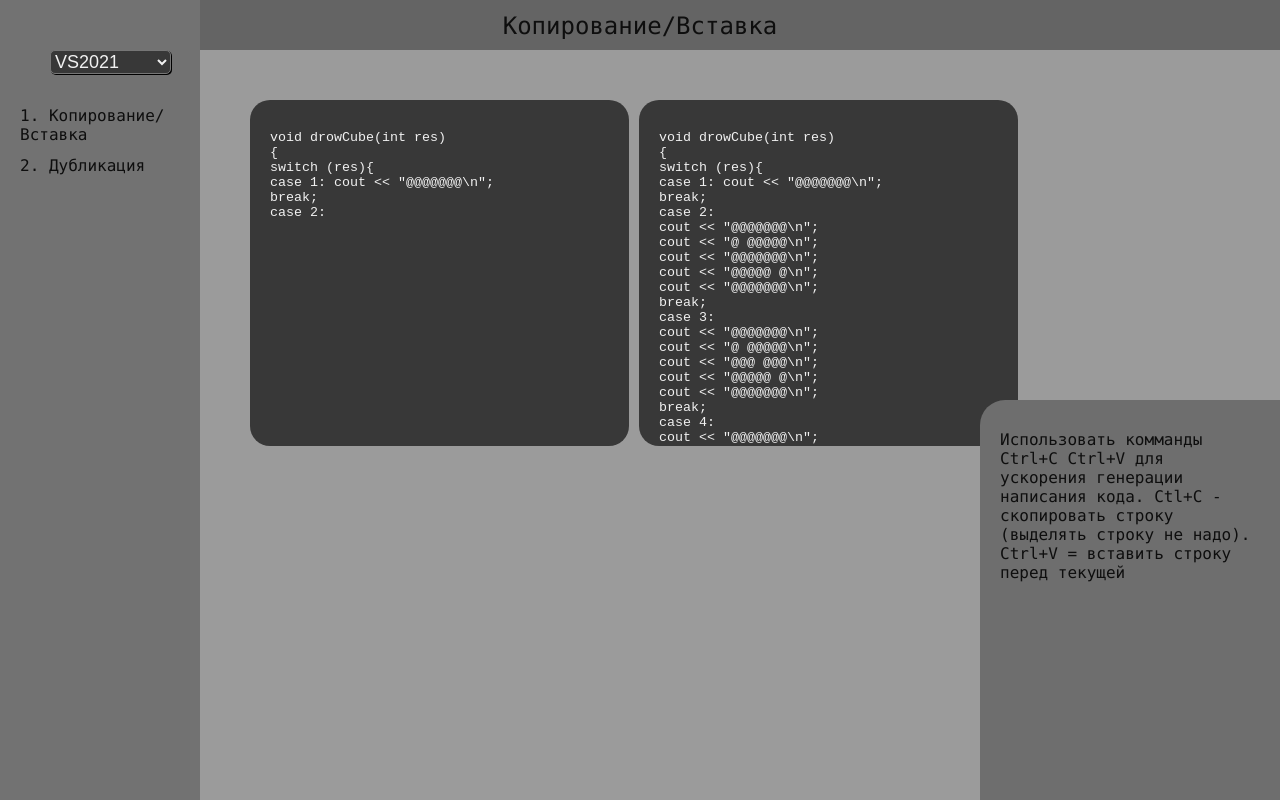
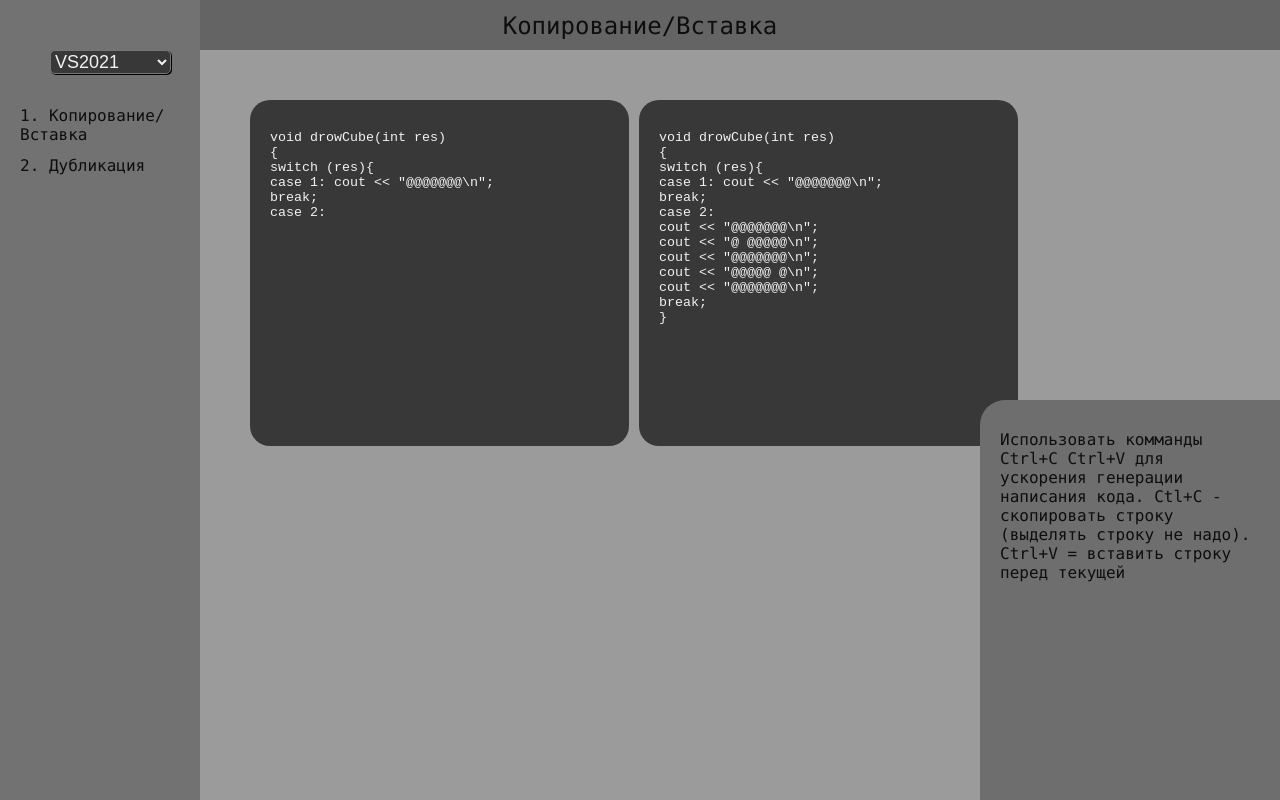
Before and after one commit to ankkarp/typing-trainer, a Next.js app in the folder frontend/: page / in a window 1280 px wide. Built offline with nearby package versions, Linux system fonts and the light colour scheme.

Commit message:
fixed some errors, emitted some example data

```diff
--- /dev/null
+++ b/frontend/components/CodeExample.js
@@ -0,0 +1,18 @@
+import cl from "../styles/CodeExample.module.css";
+
+/**
+ * Окно ввода тренажера / требуемого кода
+ */
+const CodeExample = ({ exampleCode }) => {
+  return (
+    <textarea
+      className={cl.code}
+      type="text"
+      value={exampleCode}
+      placeholder={exampleCode}
+      disabled
+    />
+  );
+};
+
+export default CodeExample;
--- a/frontend/components/CodeInput.js
+++ b/frontend/components/CodeInput.js
@@ -5,21 +5,19 @@ import { useEffect } from "react";
 /**
  * Окно ввода тренажера / требуемого кода
  */
-const CodeInput = ({ initCode, desiredCode, disabled }) => {
-  const [code, setCode] = useState(initCode);
+const CodeInput = ({ defaultCode, exampleCode, disabled }) => {
+  const [code, setCode] = useState(defaultCode);
 
   useEffect(() => {
-    setCode(initCode);
-  }, [initCode]);
-
-  // console.log(initCode);
+    setCode(defaultCode);
+  }, [defaultCode]);
 
   return (
     <textarea
-      id={cl.code}
+      className={cl.code}
       type="text"
       value={code}
-      placeholder={desiredCode}
+      placeholder={exampleCode}
       onChange={(e) => setCode(e.target.value)}
       disabled={disabled}
     />
--- a/frontend/components/SideBar.js
+++ b/frontend/components/SideBar.js
@@ -14,7 +14,7 @@ const SideBar = ({ themes, setCur, data }) => {
       </select>
       <ul className={cl.list}>
         {themes.map((theme, index) => (
-          <li>
+          <li key={index}>
             <a
               onClick={(e) =>
                 setCur(
--- a/frontend/pages/index.js
+++ b/frontend/pages/index.js
@@ -5,6 +5,7 @@ import { useState } from "react";
 import path from "path";
 import Task from "../components/Task";
 import cl from "../styles/Home.module.css";
+import CodeExample from "../components/CodeExample";
 
 /**
  * Главная страница
@@ -14,17 +15,17 @@ export default function Home() {
   const data = [
     {
       theme: "Копирование/Вставка",
-      init_code:
+      defaultCode:
         'void drowCube(int res)\n{\nswitch (res){\ncase 1: cout << "@@@@@@@\\n"; \nbreak; \ncase 2: \n',
-      desired_code:
-        'void drowCube(int res)\n{\nswitch (res){\ncase 1: cout << "@@@@@@@\\n"; \nbreak; \ncase 2: \ncout << "@@@@@@@\\n"; \ncout << "@ @@@@@\\n"; \ncout << "@@@@@@@\\n"; \ncout << "@@@@@ @\\n"; \ncout << "@@@@@@@\\n"; \nbreak; \ncase 3: \ncout << "@@@@@@@\\n"; \ncout << "@ @@@@@\\n"; \ncout << "@@@ @@@\\n"; \ncout << "@@@@@ @\\n"; \ncout << "@@@@@@@\\n"; \nbreak; \ncase 4: \ncout << "@@@@@@@\\n"; \ncout << "@ @@@ @\\n"; \ncout << "@@@@@@@\\n"; \ncout << "@ @@@ @\\n"; \ncout << "@@@@@@@\\n"; \nbreak; \ncase 5: \ncout << "@@@@@@@\\n"; \ncout << "@ @@@ @\n"; \ncout << "@@@ @@@\n"; \ncout << "@ @@@ @\n"; \ncout << "@@@@@@@\n"; \nbreak; \ncase 6: \ncout << "@@@@@@@\n"; \ncout << "@ @ @ @\\n"; \ncout << "@@@@@@@\\n"; \ncout << "@ @ @ @\\n"; \ncout << "@@@@@@@\\n\\n"; \nbreak; \n} \n}',
+      exampleCode:
+        'void drowCube(int res)\n{\nswitch (res){\ncase 1: cout << "@@@@@@@\\n"; \nbreak; \ncase 2: \ncout << "@@@@@@@\\n"; \ncout << "@ @@@@@\\n"; \ncout << "@@@@@@@\\n"; \ncout << "@@@@@ @\\n"; \ncout << "@@@@@@@\\n"; \nbreak; \n}',
       task: "Использовать комманды Ctrl+C Ctrl+V для ускорения генерации написания кода.\nCtl+C - скопировать строку (выделять строку не надо).\nCtrl+V = вставить строку перед текущей",
     },
     {
       theme: "Дубликация",
-      init_code:
+      defaultCode:
         'void drowCube(int res)\n{\nswitch (res){\ncase 1: cout << "@@@@@@@\\n"; \nbreak; \ncase 2: cout << "@@@@@@@\\n";',
-      desired_code:
+      exampleCode:
         'void drowCube(int res)\n{\nswitch (res){\ncase 1: cout << "@@@@@@@\\n"; \nbreak; \ncase 2: \ncout << "@@@@@@@\\n"; \ncout << "@ @@@@@\\n"; \ncout << "@@@@@@@\\n"; \ncout << "@@@@@ @\\n"; \ncout << "@@@@@@@\\n"; \nbreak; \n} \n}',
       task: "Использовать комманду Ctrl+D для создания дубликата строки",
     },
@@ -40,8 +41,15 @@ export default function Home() {
         data={data}
       />
       <div class={cl.grid}>
-        <CodeInput initCode={cur.init_code} desiredCode={cur.desired_code} />
-        <CodeInput initCode={cur.desired_code} disabled />
+        <CodeInput
+          defaultCode={cur.defaultCode}
+          exampleCode={cur.exampleCode}
+        />
+        <CodeInput
+          defaultCode={cur.exampleCode}
+          exampleCode={cur.exampleCode}
+          disabled
+        />
       </div>
       <Task task={cur.task} />
     </>
--- /dev/null
+++ b/frontend/styles/CodeExample.module.css
@@ -0,0 +1,15 @@
+.example{
+    position: absolute;
+    left: 250px;
+    top: 50px;
+    width: 100%;
+    height: 346px;
+    background-color: var(--code-background);
+    position: relative;
+    border-radius: 20px;
+    text-align: start;
+    padding: 30px 20px;
+    color: var(--code-color-main);
+    border: 0px;
+    resize: none;
+}
--- a/frontend/styles/CodeInput.module.css
+++ b/frontend/styles/CodeInput.module.css
@@ -1,4 +1,4 @@
-#code {
+.code {
   position: absolute;
   left: 250px;
   top: 50px;
@@ -12,4 +12,12 @@
   color: var(--code-color-main);
   border: 0px;
   resize: none;
+  overflow-y: auto;
+  overflow-x: hidden;
 }
+
+
+.code ::-webkit-scrollbar {
+  display: none;
+  -ms-overflow-style: none;
+}
```
